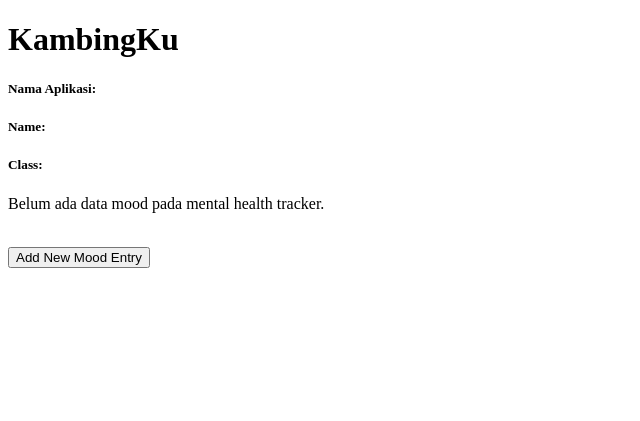
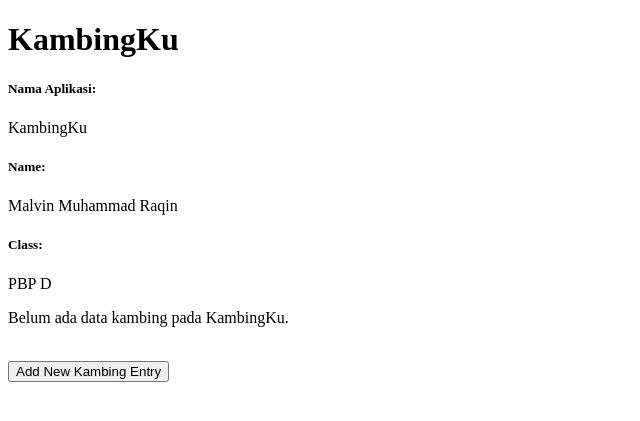
Before and after one commit to Malvin0902/kambing-ku, a Django app: page / in a window 1280 px wide. Shown: the top 421 px of the page, without its empty margins (0-640 px from the left). Run offline with Django 5.2, Linux system fonts and the light colour scheme; data that the repository does not hold is empty.

Commit message:
update mood_entry to kambing_entry

```diff
--- a/main/forms.py
+++ b/main/forms.py
@@ -1,7 +1,7 @@
 from django.forms import ModelForm
-from main.models import MoodEntry
+from main.models import KambingEntry
 
-class MoodEntryForm(ModelForm):
+class KambingEntryForm(ModelForm):
     class Meta:
-        model = MoodEntry
+        model = KambingEntry
         fields = ["mood", "feelings", "mood_intensity"]
--- a/main/templates/create_mood_entry.html
+++ b/main/templates/create_kambing_entry.html
@@ -9,7 +9,7 @@
     <tr>
       <td></td>
       <td>
-        <input type="submit" value="Add Mood Entry" />
+        <input type="submit" value="Add Kambing Entry" />
       </td>
     </tr>
   </table>
--- a/main/templates/main.html
+++ b/main/templates/main.html
@@ -8,24 +8,24 @@
 <h5>Class: </h5>
 <p>{{ Class }}<p>
     {% if not mood_entries %}
-    <p>Belum ada data mood pada mental health tracker.</p>
+    <p>Belum ada data kambing pada KambingKu.</p>
     {% else %}
     <table>
       <tr>
-        <th>Mood Name</th>
+        <th>Kambing Name</th>
         <th>Time</th>
-        <th>Feeling</th>
-        <th>Mood Intensity</th>
+        <th>Kambing Price</th>
+        <th>Description</th>
       </tr>
 
-      {% comment %} Berikut cara memperlihatkan data mood di bawah baris ini
+      {% comment %} Berikut cara memperlihatkan data kambing di bawah baris ini
       {% endcomment %}
-      {% for mood_entry in mood_entries %}
+      {% for kambing_entry in kambing_entries %}
       <tr>
-        <td>{{mood_entry.mood}}</td>
-        <td>{{mood_entry.time}}</td>
-        <td>{{mood_entry.feelings}}</td>
-        <td>{{mood_entry.mood_intensity}}</td>
+        <td>{{kambing_entry.name}}</td>
+        <td>{{kambing_entry.time}}</td>
+        <td>{{kambing_entry.price}}</td>
+        <td>{{kambing_entry.description}}</td>
       </tr>
       {% endfor %}
     </table>
@@ -33,7 +33,7 @@
 
     <br />
 
-    <a href="{% url 'main:create_mood_entry' %}">
-      <button>Add New Mood Entry</button>
+    <a href="{% url 'main:create_kambing_entry' %}">
+      <button>Add New Kambing Entry</button>
     </a>
 {% endblock content %}
--- a/main/urls.py
+++ b/main/urls.py
@@ -1,12 +1,12 @@
 from django.urls import path
-from main.views import show_main, create_mood_entry, show_xml, show_json, show_xml_by_id, show_json_by_id
+from main.views import show_main, create_kambing_entry, show_xml, show_json, show_xml_by_id, show_json_by_id
 
 
 app_name = 'main'
 
 urlpatterns = [
     path('', show_main, name='show_main'),
-    path('create-mood-entry', create_mood_entry, name='create_mood_entry'),
+    path('create-mood-entry', create_kambing_entry, name='create_mood_entry'),
     path('xml/', show_xml, name='show_xml'),
     path('json/', show_json, name='show_json'),
     path('xml/<str:id>/', show_xml_by_id, name='show_xml_by_id'),
--- a/main/views.py
+++ b/main/views.py
@@ -1,25 +1,25 @@
 
 from django.shortcuts import render, redirect   # Tambahkan import redirect di baris ini
-from main.forms import MoodEntryForm
-from main.models import MoodEntry
+from main.forms import KambingEntryForm
+from main.models import KambingEntry
 from django.http import HttpResponse
 from django.core import serializers
 
 # Create your views here.
 def show_main(request):
-    mood_entries = MoodEntry.objects.all()
+    kambing_entries = KambingEntry.objects.all()
 
     context = {
-        'name': 'Pak Bepe',
-        'class': 'PBP D',
-        'npm': '2306123456',
-        'mood_entries': mood_entries
+        'Nama_Aplikasi': 'KambingKu',
+        'Name': 'Malvin Muhammad Raqin',
+        'Class': 'PBP D',
+        'kambing_entries': kambing_entries
     }
 
     return render(request, "main.html", context)
 
-def create_mood_entry(request):
-    form = MoodEntryForm(request.POST or None)
+def create_kambing_entry(request):
+    form = KambingEntryForm(request.POST or None)
 
 
     if form.is_valid() and request.method == "POST":
@@ -27,21 +27,21 @@
         return redirect('main:show_main')
 
     context = {'form': form}
-    return render(request, "create_mood_entry.html", context)
+    return render(request, "create_kambing_entry.html", context)
 
 def show_xml(request):
-    data = MoodEntry.objects.all()
+    data = KambingEntry.objects.all()
     return HttpResponse(serializers.serialize("xml", data), content_type="application/xml")
 
 def show_json(request):
-    data = MoodEntry.objects.all()
+    data = KambingEntry.objects.all()
     return HttpResponse(serializers.serialize("json", data), content_type="application/json")
 
 
 def show_xml_by_id(request, id):
-    data = MoodEntry.objects.filter(pk=id)
+    data = KambingEntry.objects.filter(pk=id)
     return HttpResponse(serializers.serialize("xml", data), content_type="application/xml")
 
 def show_json_by_id(request, id):
-    data = MoodEntry.objects.filter(pk=id)
+    data = KambingEntry.objects.filter(pk=id)
     return HttpResponse(serializers.serialize("json", data), content_type="application/json")
```
Also changed, not shown: main/models.py (+3 -8 lines).
